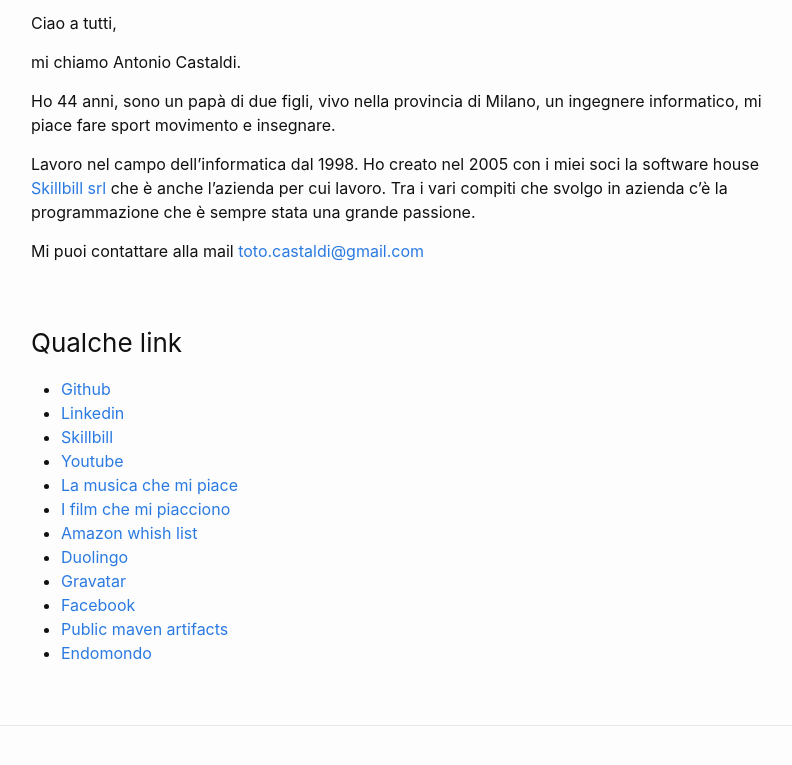
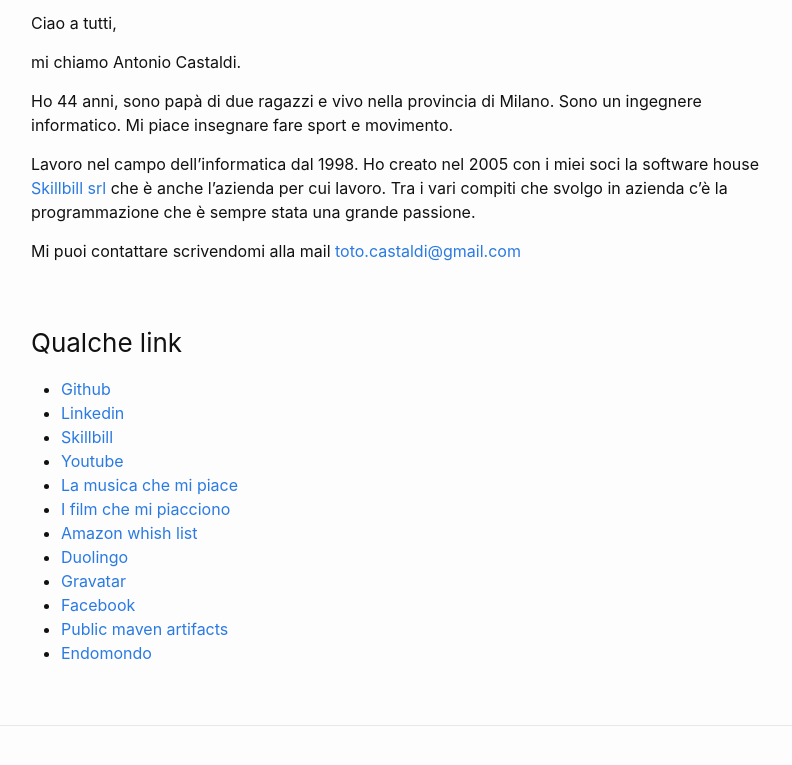
Before and after one commit to toto-castaldi/toto-castaldi.github.io, a Jekyll site: the page built from info.markdown, in a window 1280 px wide, cut to the strip 374-1160 px from the top of the page. Shown: the top 765 px of the strip, without its empty margins (239-1031 px from the left). Built offline with Jekyll 4.4.1, drawn with Linux system fonts in a browser that asks for light colours.

Commit message:
more clean

```diff
--- a/info.markdown
+++ b/info.markdown
@@ -10,11 +10,13 @@
 
 mi chiamo Antonio Castaldi.
 
-Ho 44 anni, sono un papà di due figli, vivo nella provincia di Milano, un ingegnere informatico, mi piace fare sport movimento e insegnare.
+Ho 44 anni, sono papà di due ragazzi e vivo nella provincia di Milano.
+Sono un ingegnere informatico.
+Mi piace insegnare fare sport e movimento.
 
 Lavoro nel campo dell'informatica dal 1998. Ho creato nel 2005 con i miei soci la software house [Skillbill srl](http://www.skillbill.it) che è anche l'azienda per cui lavoro. Tra i vari compiti che svolgo in azienda c'è la programmazione che è sempre stata una grande passione.
 
-Mi puoi contattare alla mail [toto.castaldi@gmail.com](mailto:toto.castaldi@gmail.com)
+Mi puoi contattare scrivendomi alla mail [toto.castaldi@gmail.com](mailto:toto.castaldi@gmail.com)
 
 ### Qualche link
 
```
